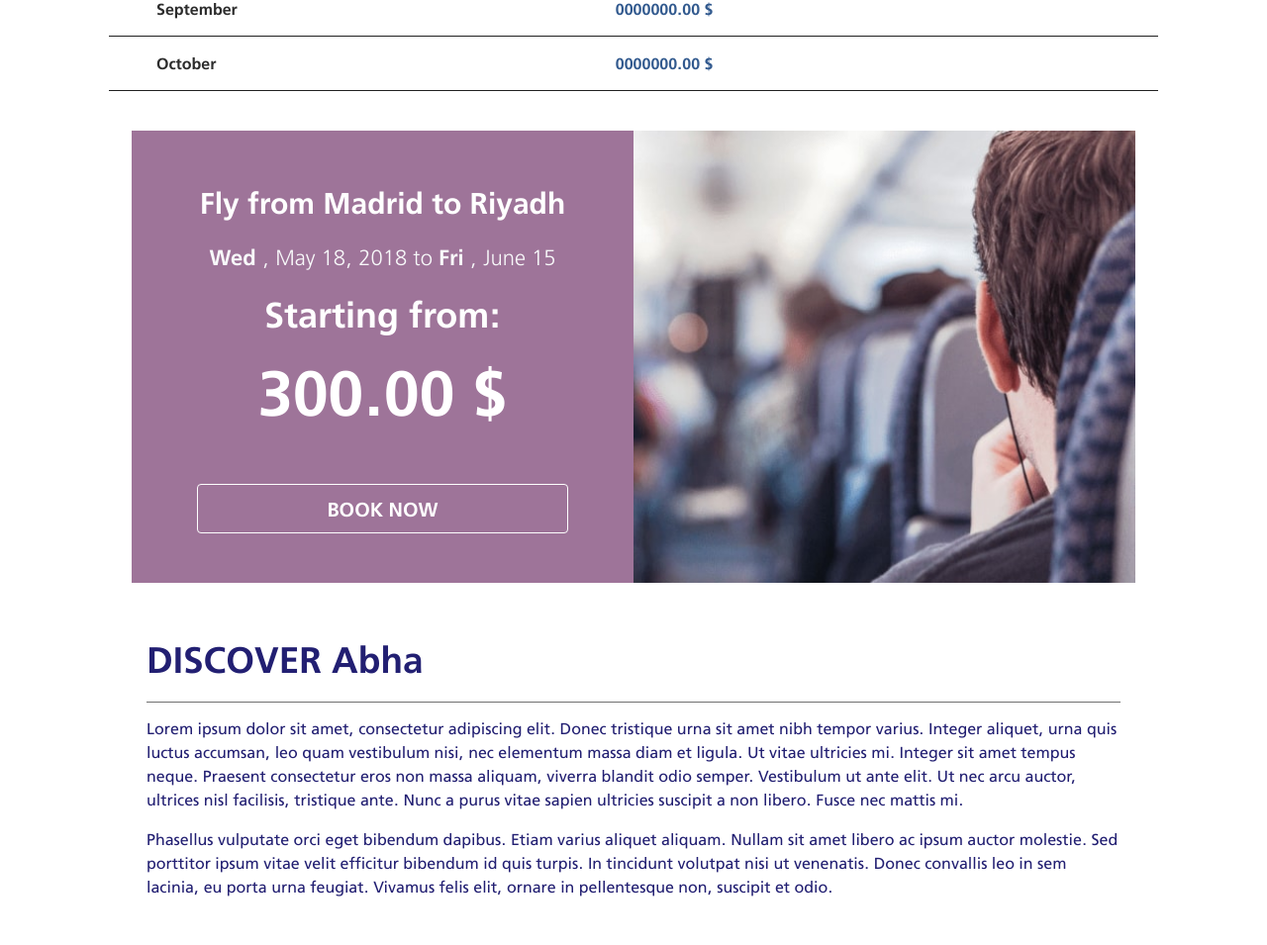
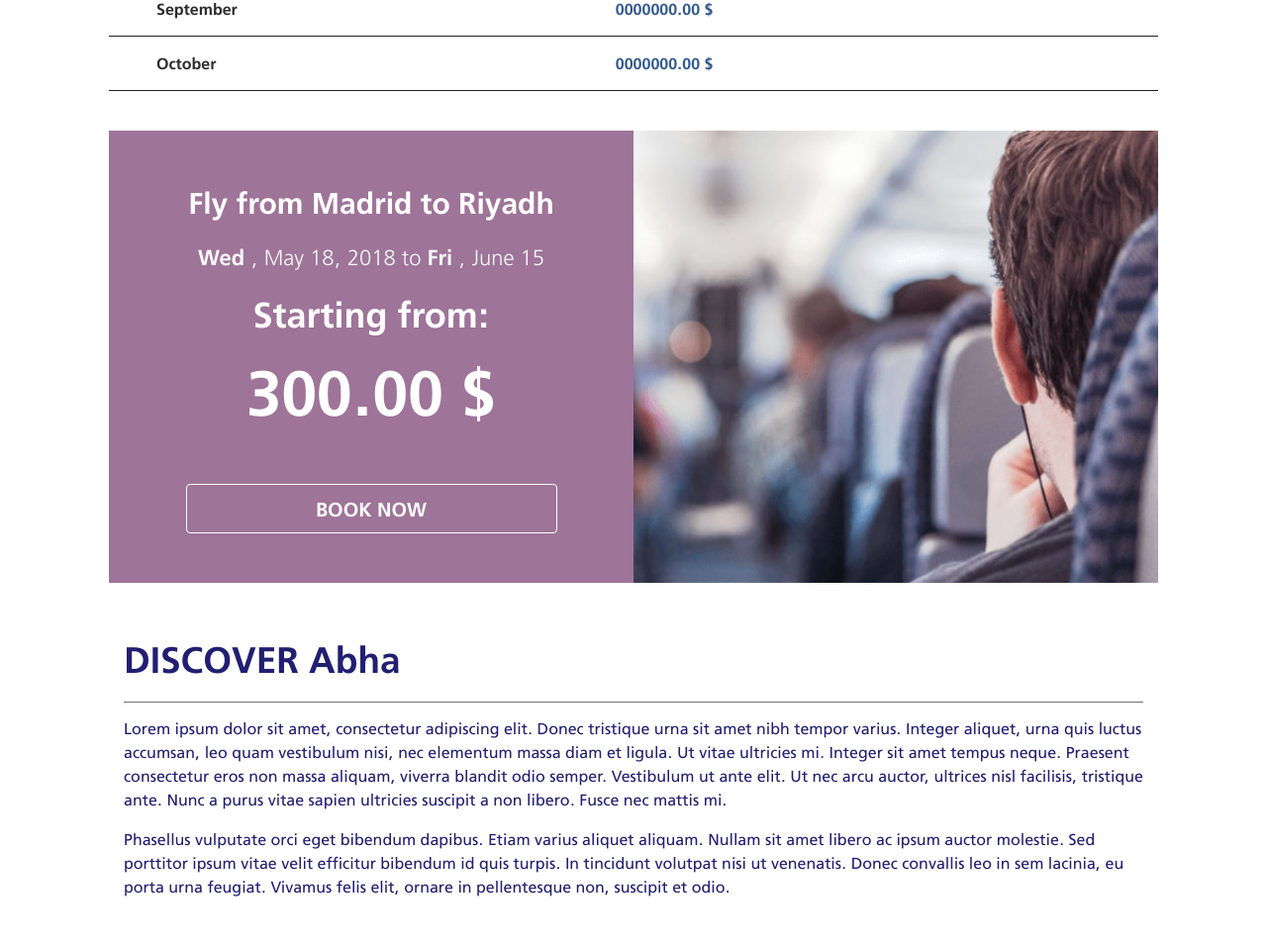
Before and after one commit to cedrickddl/indra-saudia, a website: page inside-page.html in a window 1280 px wide. Shown: the part 1637-2592 px from the top of the page at 99% size. Drawn offline with Linux system fonts and the light colour scheme.

Commit message:
Padding adjustments

```diff
--- a/inside-page.html
+++ b/inside-page.html
@@ -152,7 +152,7 @@
     <!-- Content section -->
     <section class="pt-4 pb-5">
         <div class="container">
-            <div class="row mx-md-5">
+            <div class="row table-div">
                 <div class="col-md-6 col-sm-12 col-12 px-0">
                     <div class="fly-bg">
                         <div class="text-center fly-banner-container text-white">
@@ -180,7 +180,7 @@
 
     <section class="pb-5">
         <div class="container">
-            <div class="row mx-md-5">
+            <div class="row table-div">
                 <div class="col-12">
                     <p class="text-bold text-37 text-dark-blue">DISCOVER Abha</p>
                     <hr>
```
Also changed, not shown: inside-page.rtl.html (+2 -2 lines).
